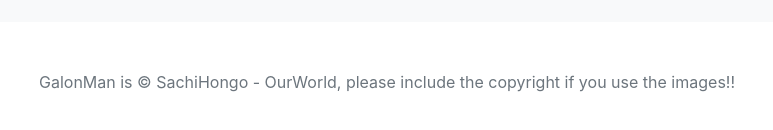
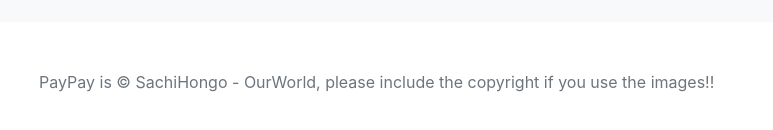
Before and after one commit to sachiastr/PayPaySiPlatAlay, a plain HTML site: page index.html in a window 1280 px wide. Shown: the part 2360-2490 px from the top of the page, 46-819 px from the left. Drawn offline with nearby package versions, Linux system fonts and the light colour scheme.

Commit message:
Update footer copyright

```diff
--- a/index.html
+++ b/index.html
@@ -198,7 +198,7 @@
 
   <footer class="text-muted">
     <div class="container">
-      <p>GalonMan is © SachiHongo - OurWorld, please include the copyright if you use the images!!</p>
+      <p>PayPay is © SachiHongo - OurWorld, please include the copyright if you use the images!!</p>
     </div>
   </footer>
 
```
